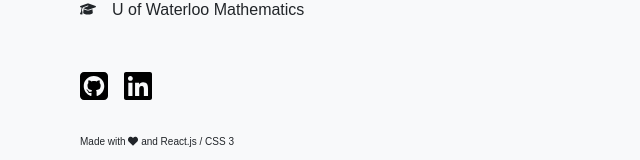
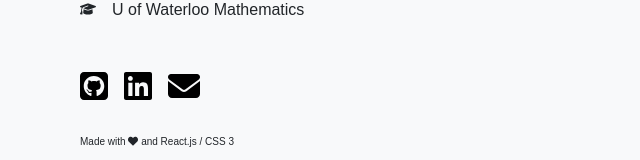
Before and after one commit to dgutkin/personal-website, a React (Create React App) app: page / in a window 1280 px wide. Shown: the part 567-727 px from the top of the page, without its empty margins (0-640 px from the left). Built offline with nearby package versions, Linux system fonts and the light colour scheme.

Commit message:
Add email link

```diff
--- a/src/pages/About.js
+++ b/src/pages/About.js
@@ -12,6 +12,7 @@ import { faGraduationCap } from '@fortawesome/free-solid-svg-icons'
 import { faHeart } from '@fortawesome/free-solid-svg-icons'
 import { faSquareGithub } from '@fortawesome/free-brands-svg-icons'
 import { faLinkedin } from '@fortawesome/free-brands-svg-icons'
+import { faEnvelope } from '@fortawesome/free-solid-svg-icons'
 
 import '../styles/About.css';
 
@@ -55,7 +56,10 @@ function About() {
                                 <FontAwesomeIcon icon={faSquareGithub} size="2xl"/>
                             </a>
                             <a className="link-button" href="https://linkedin.com/in/dgutkin">
-                                <FontAwesomeIcon icon={faLinkedin} size="2xl" />
+                                <FontAwesomeIcon icon={faLinkedin} size="2xl"/>
+                            </a>
+                            <a className="link-button" href="mailto:dngutkin@gmail.com">
+                                <FontAwesomeIcon icon={faEnvelope} size="2xl"/>
                             </a>
                         </div>
                     </Row>
```
